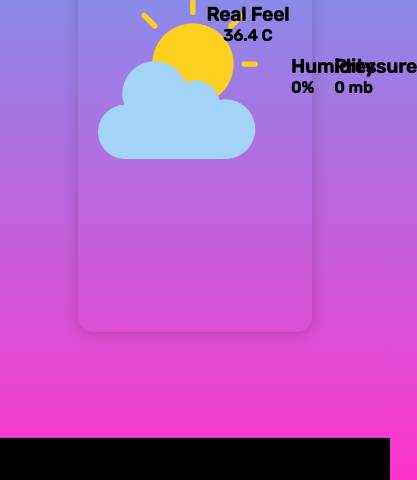
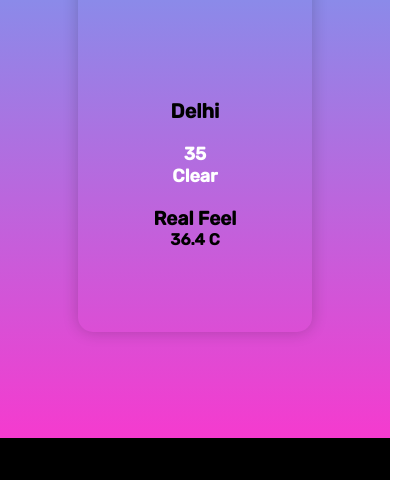
Before and after one commit to Flexxyyy/WeatherApp, a plain HTML site: page index.html in a window 390 px wide. Shown: the part 364-844 px from the top of the page, 417 px wide, since content can reach past the window. Drawn offline with Linux system fonts and the light colour scheme.

Commit message:
Initial Commit

```diff
--- a/app.js
+++ b/app.js
@@ -1,5 +1,4 @@
 const key='4617a29012fdf810525e4554e73a3ef0';
-
 window.addEventListener("load",()=>{
     navigator.geolocation.getCurrentPosition((position)=> {
     let lat = position.coords.latitude;
@@ -17,7 +16,7 @@ window.addEventListener("load",()=>{
     let realFeel=document.getElementById('real_feel');
     let humidCont=document.getElementById('humidity');
     let pressureCont=document.getElementById('pressure');
-        const api=`https://cors-anywhere.herokuapp.com/http://api.openweathermap.org/data/2.5/weather?lat=${lat}&lon=${long}&appid=${key}`;
+        const api=`https://api.openweathermap.org/data/2.5/weather?lat=${lat}&lon=${long}&appid=${key}`;
         fetch(api)
         .then(res=>{return res.json();})
         .then(data=>{
@@ -27,7 +26,7 @@ window.addEventListener("load",()=>{
         feel=data.main.feels_like;
         humidity=data.main.humidity;
         pressure=data.main.pressure;
-        // console.log(data)
+        console.log(data)
         const keltocel=()=>{
             celcius=weather-273.15;
             return celcius;
--- a/style.css
+++ b/style.css
@@ -83,6 +83,7 @@ body {
 
 #h3 {
   font-size: 1.8rem;
+  text-align: center;
 }
 
 .temp {
@@ -133,3 +134,67 @@ h6 {
   height: 5vh;
   background-color: black;
 }
+
+@media (min-width: 300px) and (max-width: 900px) {
+  .card {
+    display: flex;
+    flex-direction: column;
+    border-radius: 15px;
+    box-shadow: 0 0 1rem 0 rgba(0, 0, 0, 0.2);
+    font-size: 2rem;
+    height: 60vh;
+    width: 60vw;
+  }
+
+  .left {
+    display: grid;
+    place-items: center;
+    align-items: center;
+    width: 60vw;
+    height: 100%;
+  }
+
+  .left > img {
+    height: 100px;
+    width: 100px;
+    padding: 20px;
+  }
+
+  .right {
+    display: flex;
+    flex-direction: column;
+    height: 100%;
+    width: 60vw;
+    padding: 20px;
+  }
+
+  .info {
+    display: none;
+  }
+
+  /* .humidity > h5 {
+    font-size: 16px;
+  }
+
+  #humidity {
+    font-size: 16px;
+  }
+
+  .pressure > h5 {
+    font-size: 16px;
+  }
+
+  #pressure {
+    font-size: 16px;
+  } */
+
+  #h3 {
+    font-size: 20px;
+    text-align: center;
+  }
+
+  #temp,
+  #weather_info {
+    font-size: 18px;
+  }
+}
```
